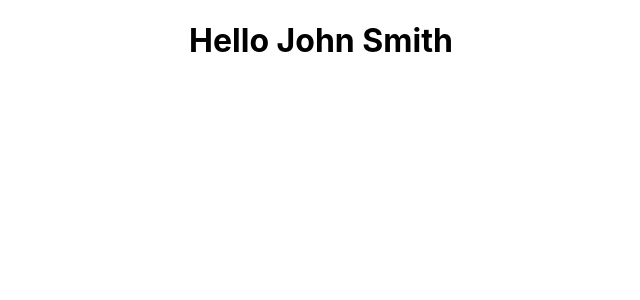
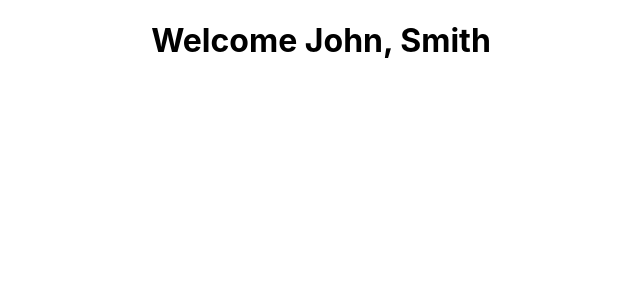
Before and after one commit to harishtm/ReactLearning, a React (Create React App) app in the folder hello-world/: page / in a window 1280 px wide. Shown: the top 300 px of the page, without its empty margins (319-959 px from the left). Built offline with nearby package versions, Linux system fonts and the light colour scheme.

Commit message:
Understanding destructuring props/state in class component

```diff
--- a/hello-world/src/App.js
+++ b/hello-world/src/App.js
@@ -15,7 +15,7 @@ function App() {
     <div className="App">
       {/* <Greet></Greet> */}
 
-      {/* <WelcomeMessage/> */}
+      <WelcomeMessage fname="John" lname="Smith"/>
 
       {/* <Hello/> */}
 
@@ -34,7 +34,7 @@ function App() {
 
       {/* <Counter/> */}
 
-      <DestructureProps fname="John" lname="Smith"/>
+      {/* <DestructureProps fname="John" lname="Smith"/> */}
 
     </div>
   );
--- a/hello-world/src/components/Welcome.js
+++ b/hello-world/src/components/Welcome.js
@@ -1,8 +1,27 @@
 import React, { Component } from 'react';
 
+/*
 
 export class WelcomeMessage extends Component {
     render() {
         return <h1> My new class Component </h1>
     }
 }
+
+*/
+
+
+
+/*
+    Destructuring props in class component
+    Similarly state properties can also be destructured
+
+*/
+
+export class WelcomeMessage extends Component {
+    render() {
+        const {fname, lname} = this.props;
+        // const {property1, property2} = this.state
+        return <h1> Welcome {fname}, {lname} </h1>
+    }
+}
```
